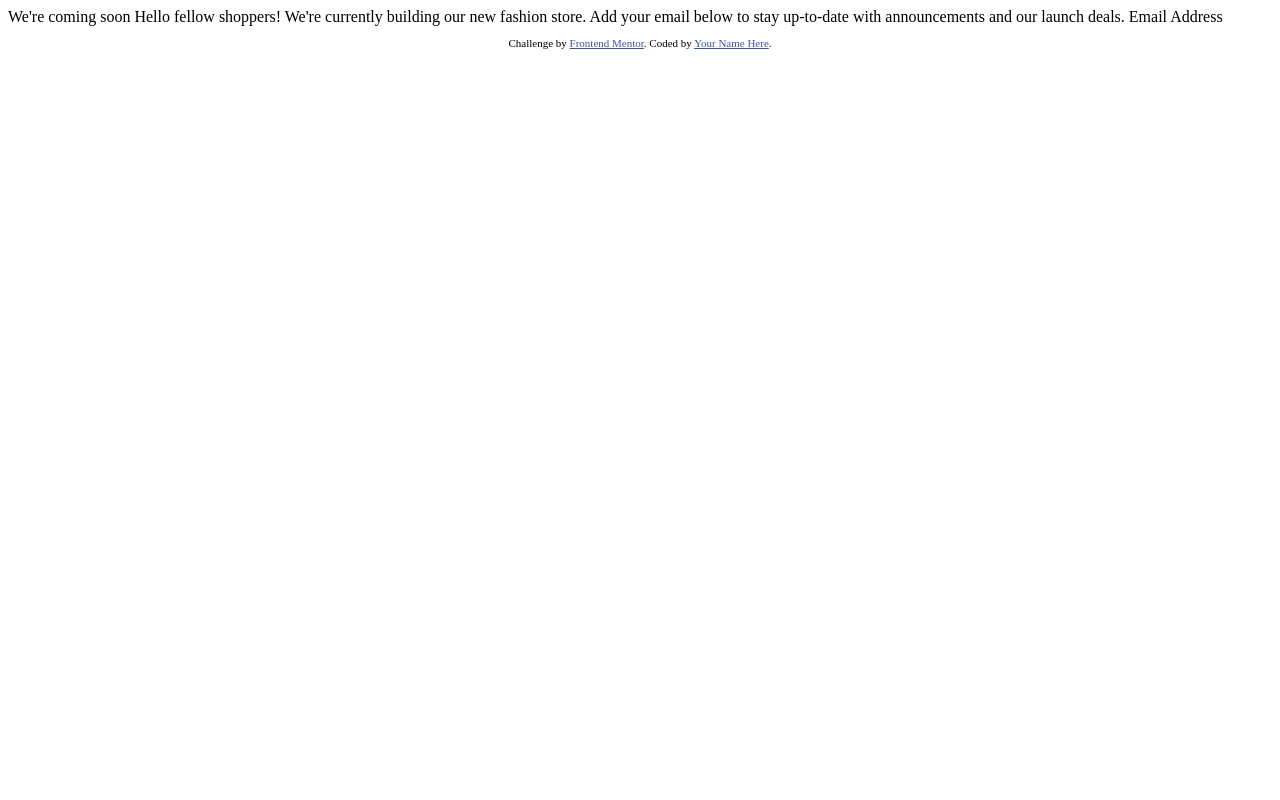
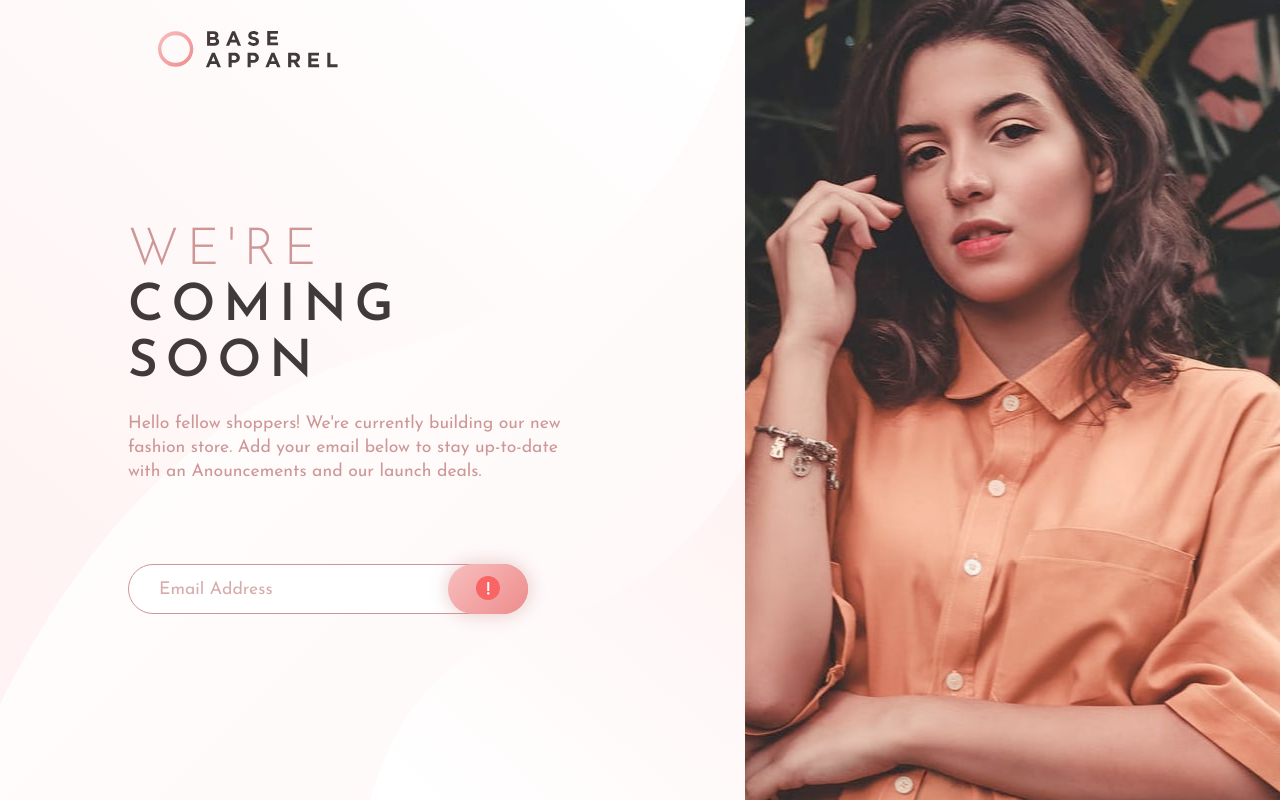
Before and after one commit to saeed1986/Frontend-Mentor-coming-soon-page, a plain HTML site: page index.html in a window 1280 px wide. Drawn offline with Linux system fonts and the light colour scheme.

Commit message:
the project is completet and remains only js.

```diff
--- a/index.html
+++ b/index.html
@@ -1,33 +1,89 @@
 <!DOCTYPE html>
 <html lang="en">
   <head>
-  <meta charset="UTF-8">
-  <meta name="viewport" content="width=device-width, initial-scale=1.0"> <!-- displays site properly based on user's device -->
+    <meta charset="UTF-8" />
+    <meta name="viewport" content="width=device-width, initial-scale=1.0" />
+    <!-- displays site properly based on user's device -->
 
-  <link rel="icon" type="image/png" sizes="32x32" href="./images/favicon-32x32.png">
+    <link
+      rel="icon"
+      type="image/png"
+      sizes="32x32"
+      href="./images/favicon-32x32.png"
+    />
+    <link rel="preconnect" href="https://fonts.gstatic.com" />
+    <link
+      href="https://fonts.googleapis.com/css2?family=Josefin+Sans:wght@300&display=swap"
+      rel="stylesheet"
+    />
 
     <title>Frontend Mentor | Base Apparel coming soon page</title>
 
     <!-- Feel free to remove these styles or customise in your own stylesheet 👍 -->
+    <link rel="stylesheet" href="style.css" />
     <style>
-    .attribution { font-size: 11px; text-align: center; }
-    .attribution a { color: hsl(228, 45%, 44%); }
+      .attribution {
+        font-size: 11px;
+        text-align: center;
+      }
+      .attribution a {
+        color: hsl(228, 45%, 44%);
+      }
     </style>
   </head>
   <body>
+    <header><img src="./images/logo.svg" alt="Logo" class="logo" /></header>
+    <div class="container">
+      <div class="left">
+        <h1>
+          We're <br /><span>
+            coming <br />
+            soon</span
+          >
+        </h1>
+        <p>
+          Hello fellow shoppers! We're currently building our new fashion store.
+          Add your email below to stay up-to-date with an Anouncements and our
+          launch deals.
+        </p>
+        <form action="#">
+          <input type="email" placeholder="Email Address" />
+          <img src="" class="error-icon" alt="" />
+          <button type="submit">
+            <img src="images/icon-error.svg"./images/icon-arrow.svg"
+            alt="submit" />
+          </button>
+          <p class="error-text">Please, provide a valid email</p>
+        </form>
+      </div>
+      <div class="right"></div>
+    </div>
 
-  We're coming soon
-
-  Hello fellow shoppers! We're currently building our new fashion store.
-  Add your email below to stay up-to-date with announcements and our launch deals.
-
-  Email Address
-
-  <footer>
-    <p class="attribution">
-      Challenge by <a href="https://www.frontendmentor.io?ref=challenge" target="_blank">Frontend Mentor</a>.
-      Coded by <a href="#">Your Name Here</a>.
-    </p>
-  </footer>
+    <script src="main.js"></script>
   </body>
 </html>
+
+<!-- my first code
+       <header>
+      <img id="logo" src="images/logo.svg" alt="" />
+      <img class="img" src="images/hero-mobile.jpg" alt="" />
+    </header>
+    <main>
+      <p class="attribution">
+        WE'RE<br />
+        <a href="https://www.google.de/">COMING SOON</a>
+      </p>
+      <p class="softred">
+        Hello fellow shoppers! We're currently building <br />
+        our new fashion store. Add your email below <br />
+        to stay up-to-date with announcements and our<br />
+        launch deals.
+      </p>
+    </main>
+
+    <form action="#">
+      <input type="email" placeholder="Email Adresse" />
+      <button type="submit">
+        <img src="./images/icon-arrow.svg" alt="submit" />
+      </button>
+    </form>-->
--- /dev/null
+++ b/style.css
@@ -0,0 +1,169 @@
+@import url("https://fonts.googleapis.com/css2?family=Josefin+Sans:wght@300;400;600&display=swap");
+
+* {
+  padding: 0;
+  margin: 0;
+  box-sizing: border-box;
+}
+body {
+  font-family: "Josefin Sans", sans-serif;
+  font-size: 16px;
+}
+header {
+  height: auto;
+  padding: 30px;
+}
+
+header image {
+  width: 150px;
+}
+
+.container {
+  min-height: 100vh;
+  width: 100%;
+  display: flex;
+  flex-direction: column-reverse;
+  align-items: center;
+  justify-content: flex-end;
+  text-align: center;
+  background-image: linear-gradient(
+    135deg,
+    hsl(0, 0%, 100%),
+    hsl(0, 100%, 98%)
+  );
+}
+.container .left {
+  width: 100%;
+  height: auto;
+  padding: 50px 30px 0 30px;
+}
+.container .right {
+  width: 100%;
+  height: 250px;
+  background-image: url(./images/hero-mobile.jpg);
+  background-size: cover;
+  background-position: center center;
+}
+.container .left h1 {
+  font-size: 3.2rem;
+  font-weight: 200;
+  text-transform: uppercase;
+  color: hsl(0, 36%, 70%);
+  line-height: 3.5rem;
+  letter-spacing: 0.5rem;
+}
+.container .left h1 span {
+  color: hsl(0, 6%, 24%);
+  font-weight: 600;
+}
+.container .left p {
+  max-width: 450px;
+  margin: 0 auto;
+  color: hsl(0, 36%, 70%);
+  line-height: 1.5rem;
+  margin-top: 20px;
+  margin-bottom: 40px;
+}
+.container form {
+  position: relative;
+  display: block;
+  height: 50px;
+  width: 100%;
+  max-width: 400px;
+  margin: 80px auto;
+}
+.container form input {
+  position: absolute;
+  width: 100%;
+  height: 100%;
+  outline: none;
+  border-radius: 50px;
+  left: 0;
+  top: 0;
+  border: 1px solid hsl(0, 36%, 70%);
+  padding-left: 30px;
+  font-family: "Josefin Sans", sans-serif;
+  font-size: 1.1rem;
+}
+.container form button {
+  cursor: pointer;
+  position: absolute;
+  right: 0;
+  top: 0;
+  height: 100%;
+  width: 70px;
+  border-radius: 50px;
+  outline: none;
+  border: none;
+  background-image: linear-gradient(135deg, hsl(0, 80%, 86%), hsl(0, 74%, 74%));
+  box-shadow: 0px 0px 18px 1px hsl(0, 36%, 70%, 0.466);
+  margin: 0px;
+}
+.container form button:hover {
+  background-image: linear-gradient(
+    135deg,
+    hsl(0, 80%, 86%),
+    hsl(0, 52%, 80%, 0.781)
+  );
+  box-shadow: 0px 0px 13px 2px #f4aaabbf;
+}
+.container form input::placeholder {
+  color: hsl(0, 36%, 70%);
+  opacity: 0.8;
+}
+.container form .error-icon {
+  display: none;
+  position: absolute;
+  top: 24%;
+  right: 85px;
+}
+.container form .error-text {
+  position: absolute;
+  left: 30px;
+  top: 40px;
+  font-size: 1rem;
+  display: none;
+}
+
+@media only screen and (min-width: 768px) {
+  header {
+    position: absolute;
+    margin-left: 10%;
+  }
+  header img {
+    width: 180px;
+  }
+  .container {
+    flex-direction: row;
+    padding-top: 0;
+    padding-bottom: 0;
+  }
+  .container .right {
+    width: 80%;
+    height: 100vh;
+    background-image: url(./images/hero-desktop.jpg);
+  }
+  .container .left {
+    height: 100vh;
+    padding-top: 28vh;
+    text-align: left;
+    padding-left: 10%;
+    background-image: url(./images/bg-pattern-desktop.svg);
+    background-position: center;
+    background-size: cover;
+  }
+  .container h1 {
+    font-size: 5rem;
+    line-height: 5.5rem;
+  }
+  .container .left p {
+    margin-left: 0;
+    font-size: 1.1rem;
+  }
+  .container form {
+    margin-left: 0;
+  }
+  .container form button {
+    width: 80px;
+  }
+}
```
Also changed, not shown: main.js (added). Lines whose indentation alone changed are shown as unchanged.
